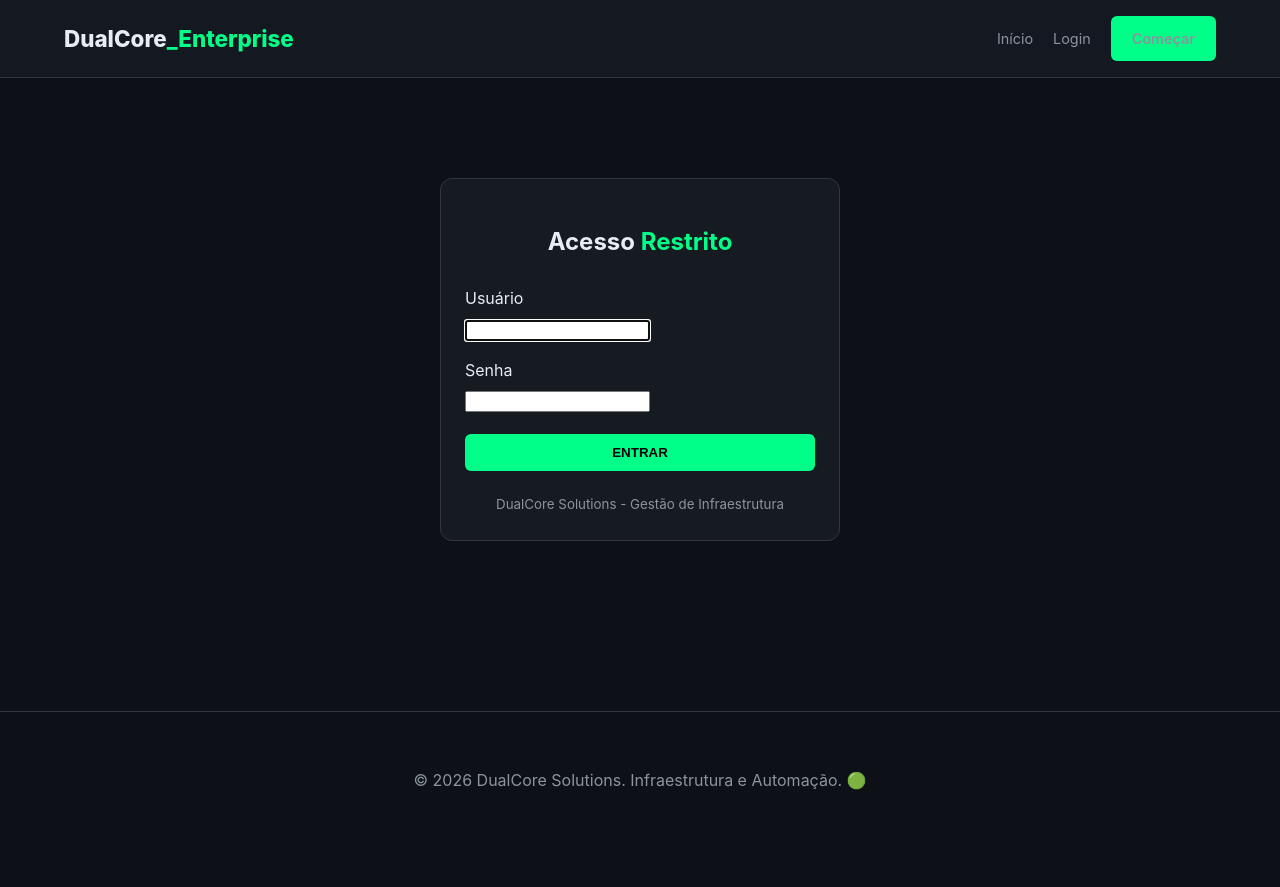
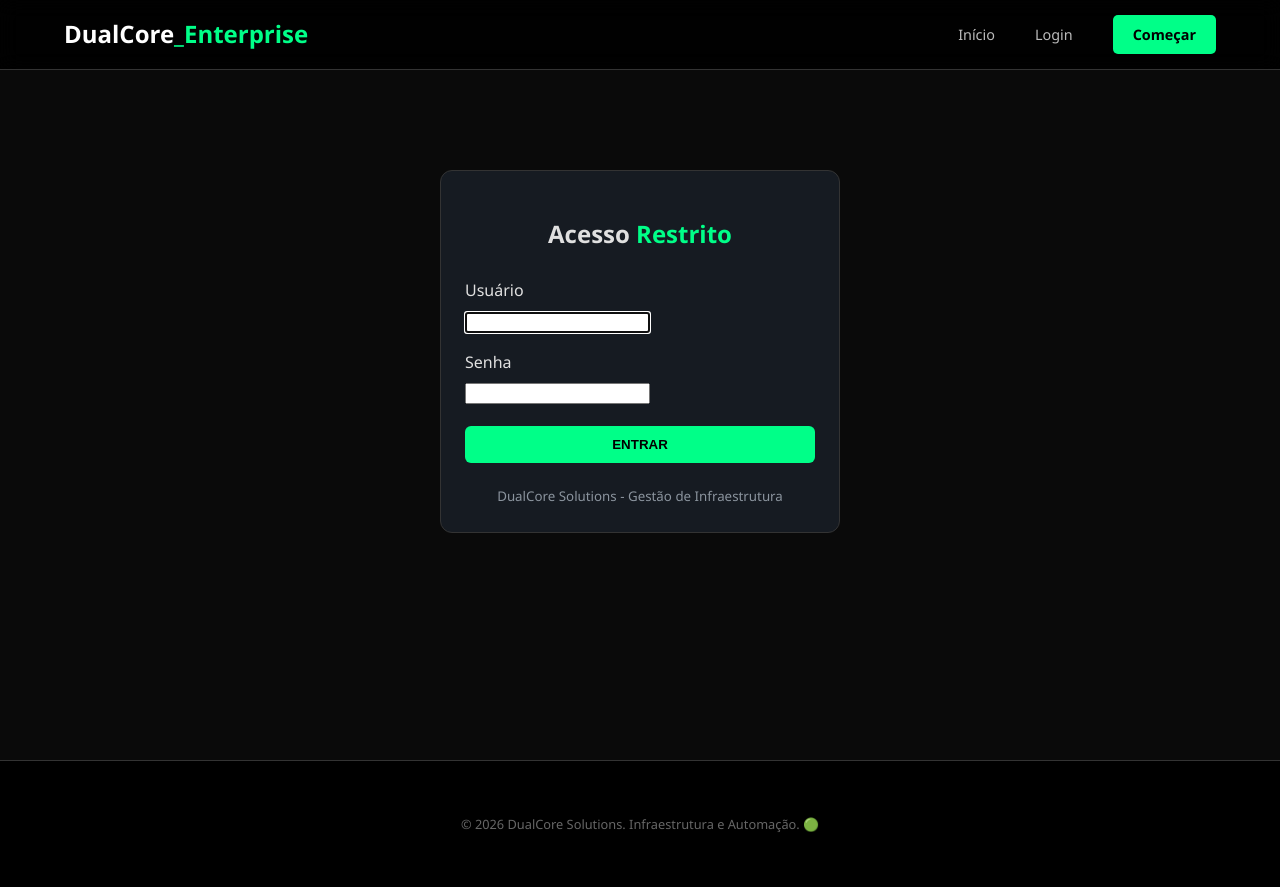
Before and after one commit to DualCoreSolutions/DualCore_Enterprise, a Django app: page /accounts/login/ in a window 1280 px wide. Before the commit the page ends 790 px from the top, so only its background shows below. Run offline with Django 5.2, Linux system fonts and the light colour scheme.

Commit message:
style: unificando tema dark e verde neon no base.html

```diff
--- a/templates/base.html
+++ b/templates/base.html
@@ -6,6 +6,56 @@
     <meta name="viewport" content="width=device-width, initial-scale=1.0">
     <title>DualCore Solutions | Enterprise</title>
     <link rel="stylesheet" href="{% static 'css/style.css' %}">
+    <style>
+        /* Força o tema escuro em todo o sistema DualCore */
+        :root {
+            --bg-dark: #0a0a0a;
+            --primary: #00ff88;
+            --border: #333;
+            --text-main: #e0e0e0;
+        }
+
+        body {
+            background-color: var(--bg-dark);
+            color: var(--text-main);
+            margin: 0;
+            font-family: 'Segoe UI', Tahoma, Geneva, Verdana, sans-serif;
+        }
+
+        .navbar {
+            background: rgba(0, 0, 0, 0.9);
+            backdrop-filter: blur(10px);
+            border-bottom: 1px solid var(--border);
+            padding: 15px 5%;
+            display: flex;
+            justify-content: space-between;
+            align-items: center;
+            position: sticky;
+            top: 0;
+            z-index: 1000;
+        }
+
+        .logo {
+            font-size: 1.5rem;
+            font-weight: bold;
+            color: #fff;
+        }
+
+        .logo span { color: var(--primary); }
+
+        .nav-links a {
+            color: #bbb;
+            text-decoration: none;
+            margin-left: 20px;
+            font-size: 0.9rem;
+            transition: 0.3s;
+        }
+
+        .nav-links a:hover { color: var(--primary); }
+
+        /* Estilo para garantir que o bloco de conteúdo não tenha margens brancas */
+        .content { min-height: 80vh; }
+    </style>
 </head>
 <body>
 
@@ -17,20 +67,20 @@
             {% if user.is_authenticated %}
                 {% if user.is_staff %}
                     <a href="{% url 'pedir_orcamento' %}">Orçamentos</a>
-                    <a href="{% url 'dashboard' %}" class="btn btn-outline">Painel</a>
+                    <a href="{% url 'dashboard' %}" style="border: 1px solid var(--primary); padding: 5px 15px; border-radius: 5px; color: var(--primary);">Painel</a>
                 {% endif %}
 
                 {% if user.is_superuser %}
                     <a href="/admin/" style="color: var(--primary); font-weight: bold;">Gerenciar Sistema</a>
                 {% endif %}
 
-                <form action="{% url 'logout' %}" method="post" style="display: inline;">
+                <form action="{% url 'logout' %}" method="post" style="display: inline; margin-left: 20px;">
                     {% csrf_token %}
-                    <button type="submit" class="btn" style="color: var(--danger); background: none; cursor: pointer;">Sair</button>
+                    <button type="submit" style="color: #ff4d4d; background: none; border: none; cursor: pointer; font-size: 0.9rem;">Sair</button>
                 </form>
             {% else %}
                 <a href="{% url 'login' %}">Login</a>
-                <a href="{% url 'register' %}" class="btn btn-primary">Começar</a>
+                <a href="{% url 'register' %}" style="background: var(--primary); color: #000; padding: 8px 20px; border-radius: 5px; font-weight: bold;">Começar</a>
             {% endif %}
         </div>
     </nav>
@@ -40,8 +90,8 @@
         {% endblock %}
     </div>
 
-    <footer style="text-align: center; padding: 40px; border-top: 1px solid var(--border); margin-top: 50px;">
-        <p class="text-muted">&copy; 2026 DualCore Solutions. Infraestrutura e Automação. 🟢</p>
+    <footer style="text-align: center; padding: 40px; border-top: 1px solid var(--border); margin-top: 50px; background: #000;">
+        <p style="color: #666; font-size: 0.8rem;">&copy; 2026 DualCore Solutions. Infraestrutura e Automação. 🟢</p>
     </footer>
 
 </body>
```
